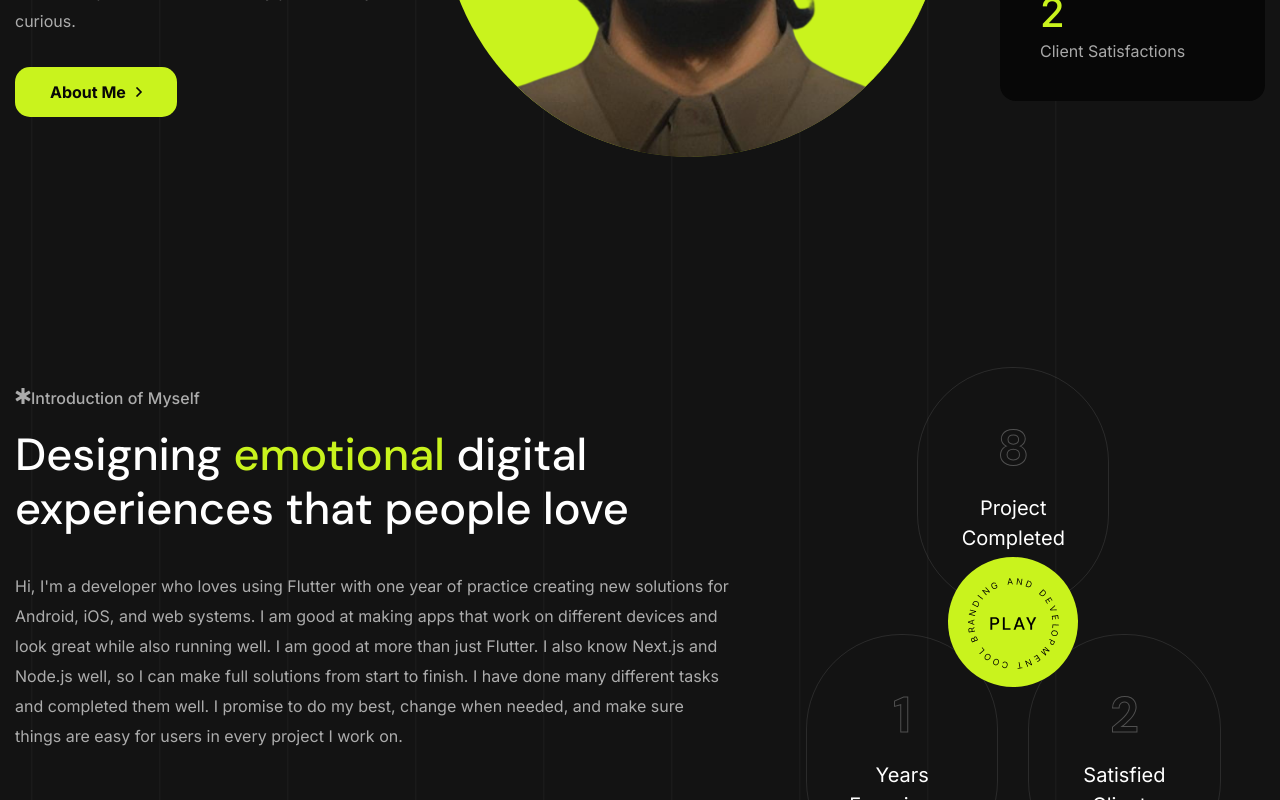
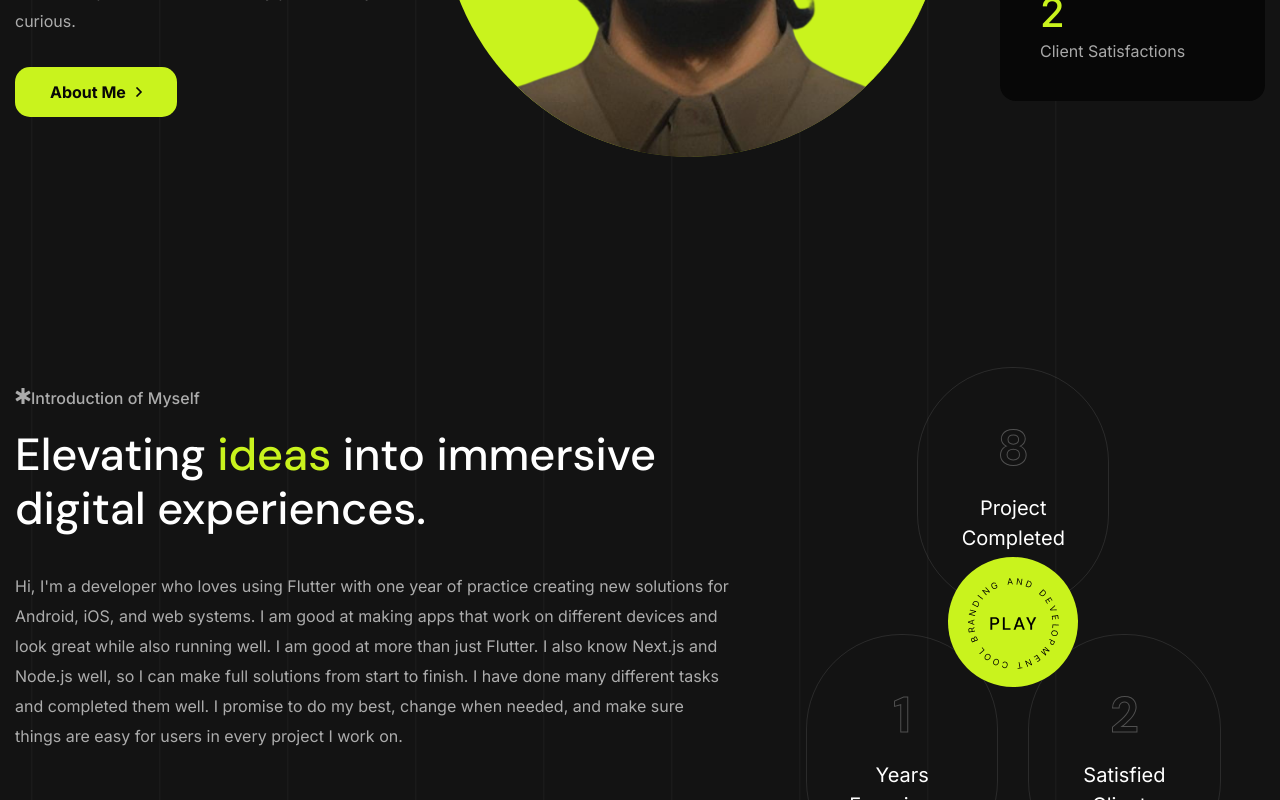
Before and after one commit to bijith-git/bijith-portfolio, a Next.js app: page / in a window 1280 px wide. Shown: the part 496-1296 px from the top of the page. Built offline with nearby package versions, Linux system fonts and the light colour scheme.

Commit message:
home updated  and about updated

```diff
--- a/components/About.js
+++ b/components/About.js
@@ -14,8 +14,8 @@ const About = () => {
                     Introduction of Myself
                   </span>
                   <h2>
-                    Designing <span>emotional</span> digital experiences that
-                    people love
+                    Elevating <span>ideas</span> into immersive digital
+                    experiences.
                   </h2>
                   {/* <h2>
                   I have no special <span>talents</span>.I am only passionately
--- a/components/Hero.js
+++ b/components/Hero.js
@@ -2,8 +2,8 @@ import Link from "next/link";
 import Counter from "./Counter";
 
 const counterData = [
-  { id: 1, text: "Years Of Experience", value: "1", valueType: "plus" },
-  { id: 2, text: "Project Complete", value: "5", valueType: "plus" },
+  { id: 1, text: "Years Of Experience", value: "2", valueType: "" },
+  { id: 2, text: "Project Complete", value: "8", valueType: "" },
   { id: 3, text: "Client Satisfactions", value: "2", valueType: "" },
 ];
 
```
